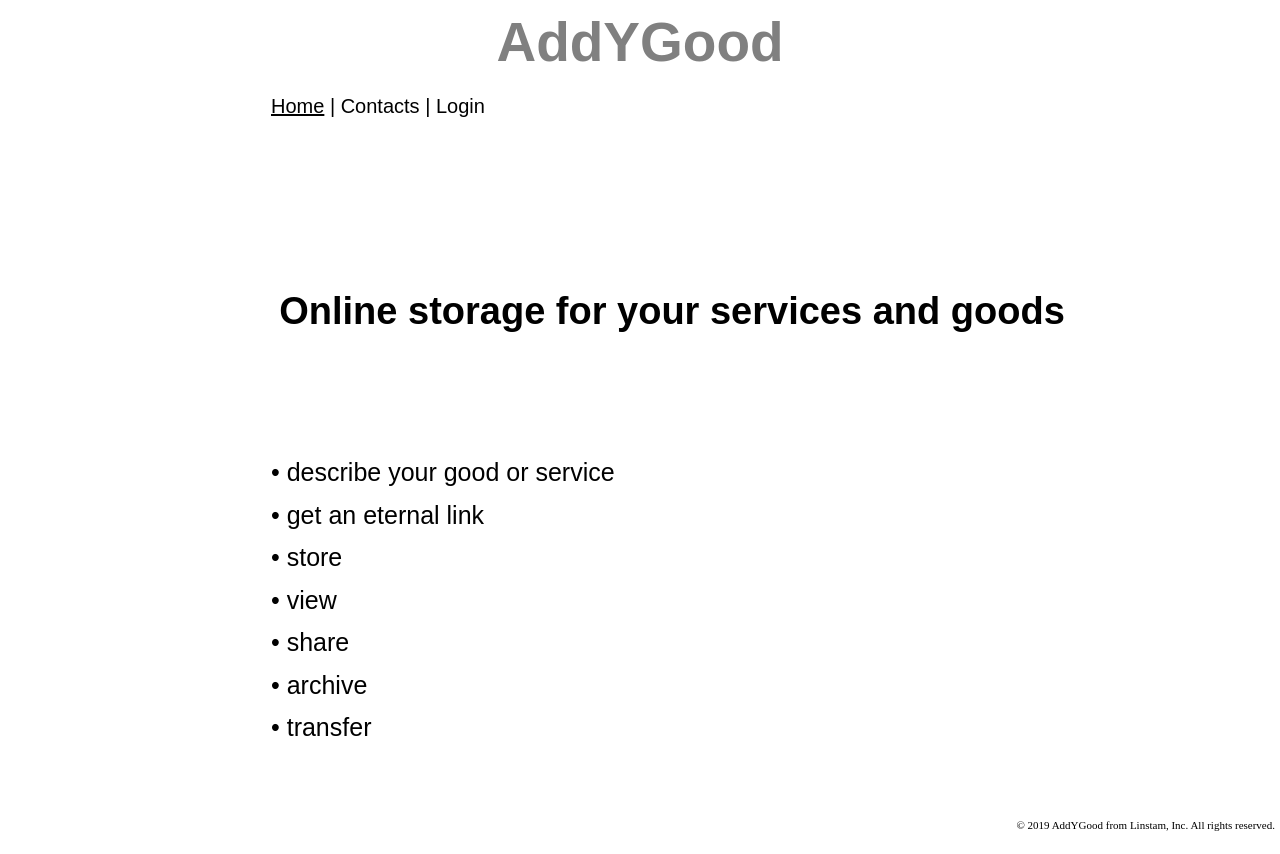
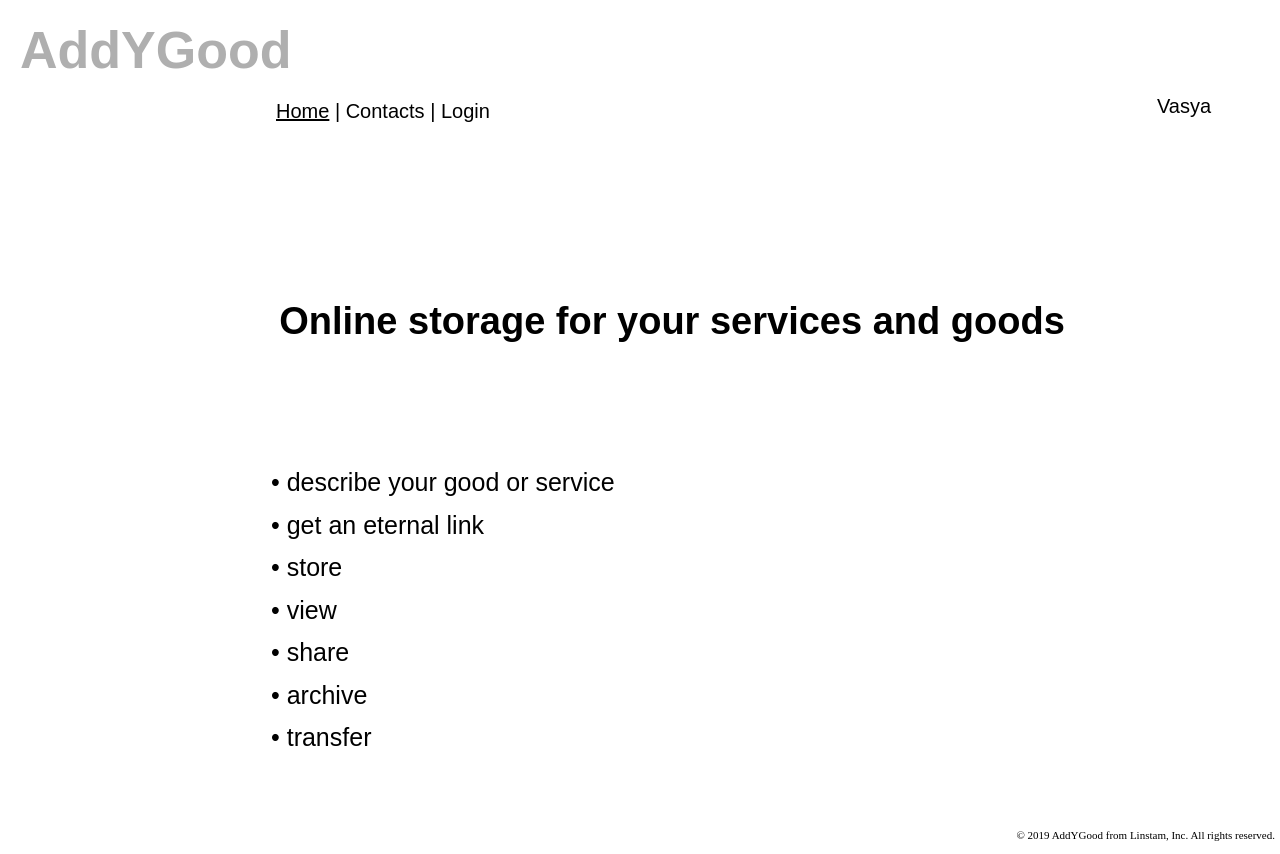
Before and after one commit to mumus82/my-site, a plain HTML site: page home1.html in a window 1280 px wide. Drawn offline with Linux system fonts and the light colour scheme.

Commit message:
Update home1.html

```diff
--- a/home1.html
+++ b/home1.html
@@ -1,14 +1,15 @@
+
 <html>
   <head>
     <title>AddYGood</title>
     <style type="text/css">
       .product-name {
         font-family: Arial, Helvetica, sans-serif;
-        font-size: 55px;
+        font-size: 52px;
         font-weight: bold;
-        text-align: center;
-        color: gray;
-        margin: 0;
+        text-align: left;
+        color: #afafaf;
+        margin: 15px;
       }
       .product-description-title {
         font-family: Arial, Helvetica, sans-serif;
@@ -38,7 +39,7 @@
         display: grid;
         grid-template-areas:
                 "header header header"
-                "nav article ads"
+                "nav main sidebar"
                 "footer footer footer";
         grid-template-rows: 80px 1fr 80px;
         grid-template-columns: 20% 1fr 15%;
@@ -46,21 +47,23 @@
         height: 100vh;
         margin: 0;
       }
-      header, footer, article, nav, div { padding: 5px }
+      header, footer, nav, div { padding: 5px }
       #_header { grid-area: header }
       #_footer { grid-area: footer }
-      #_content { grid-area: article }
+      #_content { grid-area: main }
       #_navLeft { grid-area: nav }
-      #_navRight { grid-area: ads }
+      #_navRight { grid-area: sidebar }
     </style>
   </head>
   <body>
-    <header id="_header"><div class="product-name">AddYGood</div></header>
+    <header id="_header" class="product-name">AddYGood</header>
     <nav id="_navLeft"></nav>
 
-    <article id="_content">
+    <div id="_content">
       <div class="menu">
-        <a href="index.html" style="text-decoration:underline">Home</a> | <a href="https://gmail.com">Contacts</a> | <a href="./access/login.html">Login</a>
+        <div>
+         <a href="index.html" style="text-decoration:underline">Home</a> | <a href="https://gmail.com">Contacts</a> | <a href="./access/login.html">Login</a>
+        </div>
       </div>
       </br></br></br></br></br></br></br></br></br>
       <div class="product-description-title">Online storage for your services and goods</div>
@@ -74,9 +77,11 @@
         &bull; archive</br>
         &bull; transfer</br>
       </div>
-    </article>
+    </div>
 
-    <div id="_navRight"></div>
+    <div id="_navRight">
+      <div class="menu" style="text-align:center">Vasya</div>
+    </div>
     <footer id="_footer" class="copyright">&copy; 2019 AddYGood from Linstam, Inc. All rights reserved. </footer>
   </body>
 </html>
```
